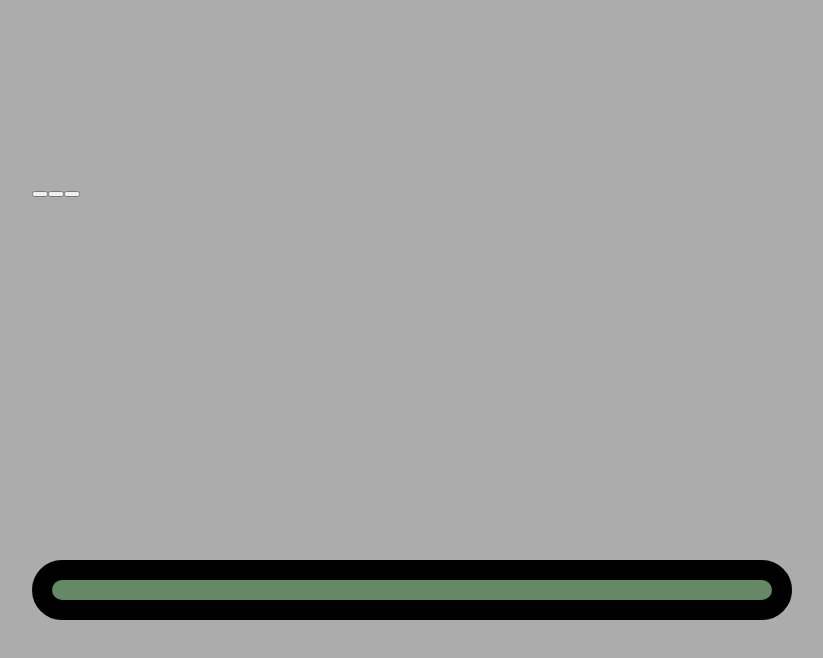
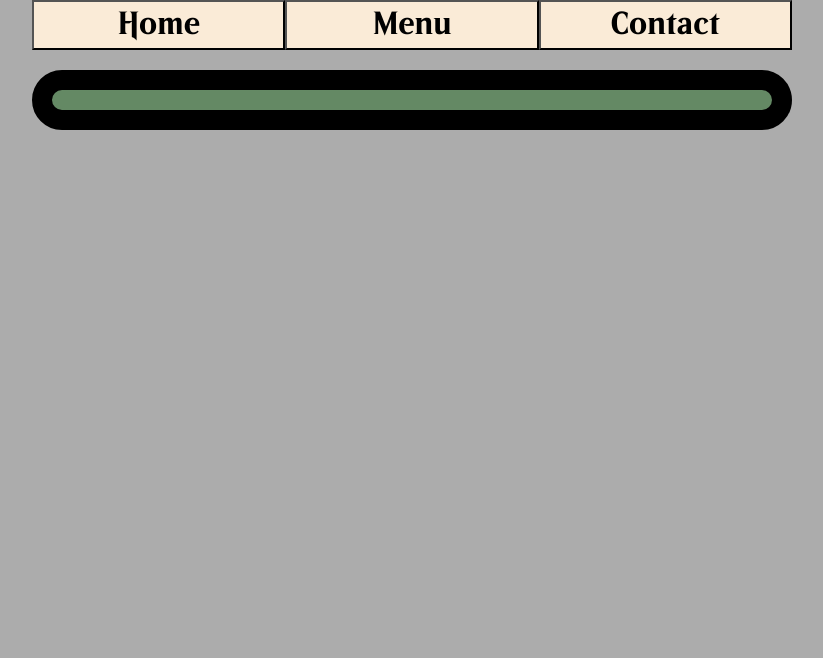
Before and after one commit to Jmchek/restaurant-page, a website built with webpack: page dist/index.html in a window 1280 px wide. Shown: the whole page, without its empty margins (228-1051 px from the left). Built offline with nearby package versions, Linux system fonts and the light colour scheme; files whose address does not match are found by name.

Commit message:
create tabGroup buttons at top of page, enable switching between pages

```diff
--- a/src/ghalta.css
+++ b/src/ghalta.css
@@ -11,12 +11,14 @@ body {
     background-color: rgb(172, 172, 172);
     display: grid;
     justify-content: center;
-    align-items: center;
+    align-items: start;
 
-
+    gap: 20px;
     margin: 0;
     height: 100vh;
     width: 100vw;
+
+    grid-template-rows: 50px 1fr;
 }
 
 #content {
@@ -33,13 +35,33 @@ body {
     border-radius: 40px;
 }
 
+.tab {
+    display: grid;
+    height: 100%;
+    width: 100%;
+
+    grid-template-columns: repeat(3, 1fr);
+}
+
+.tabGroup {
+    width: 100%;
+    font-size: 2rem;
+    background-color: antiquewhite;
+}
+
+.tabGroup:hover {
+    cursor: pointer;
+    background-color: rgb(218, 205, 189);
+}
+
+/* Tab 1 */
 .firstPageStyle {
     grid-template-rows: 100px 500px 1fr;
     height: 1000px;
 }
 
 .menuStyle {
-    grid-template-rows: repeat(1fr, 5);
+    grid-template-rows: repeat(5, 1fr);
     gap: 20px;
 }
 
--- a/src/index.js
+++ b/src/index.js
@@ -32,6 +32,10 @@ function openTab(evt, tabName) {
   tabGroupCrtr.appendChild(menuTabCrtr);
   tabGroupCrtr.appendChild(contactTabCrtr);
 
+  homeTabCrtr.innerText = "Home";
+  menuTabCrtr.innerText = "Menu";
+  contactTabCrtr.innerText = "Contact";
+
 
   const tabGroupGrbbr = document.querySelectorAll('.tabGroup');
 
@@ -40,9 +44,11 @@ function openTab(evt, tabName) {
       console.log(index);
       if (index == 0) {
         contentGrabber.innerHTML = "";
+        contentGrabber.classList.remove('.menuStyle');
         loadMe();
       } else if (index == 1) {
         contentGrabber.innerHTML = "";
+        contentGrabber.classList.remove('.firstPageStyle');
         menuTab();
       }
       // add contact page stuff here after
```
Also changed, not shown: 1 other file.
